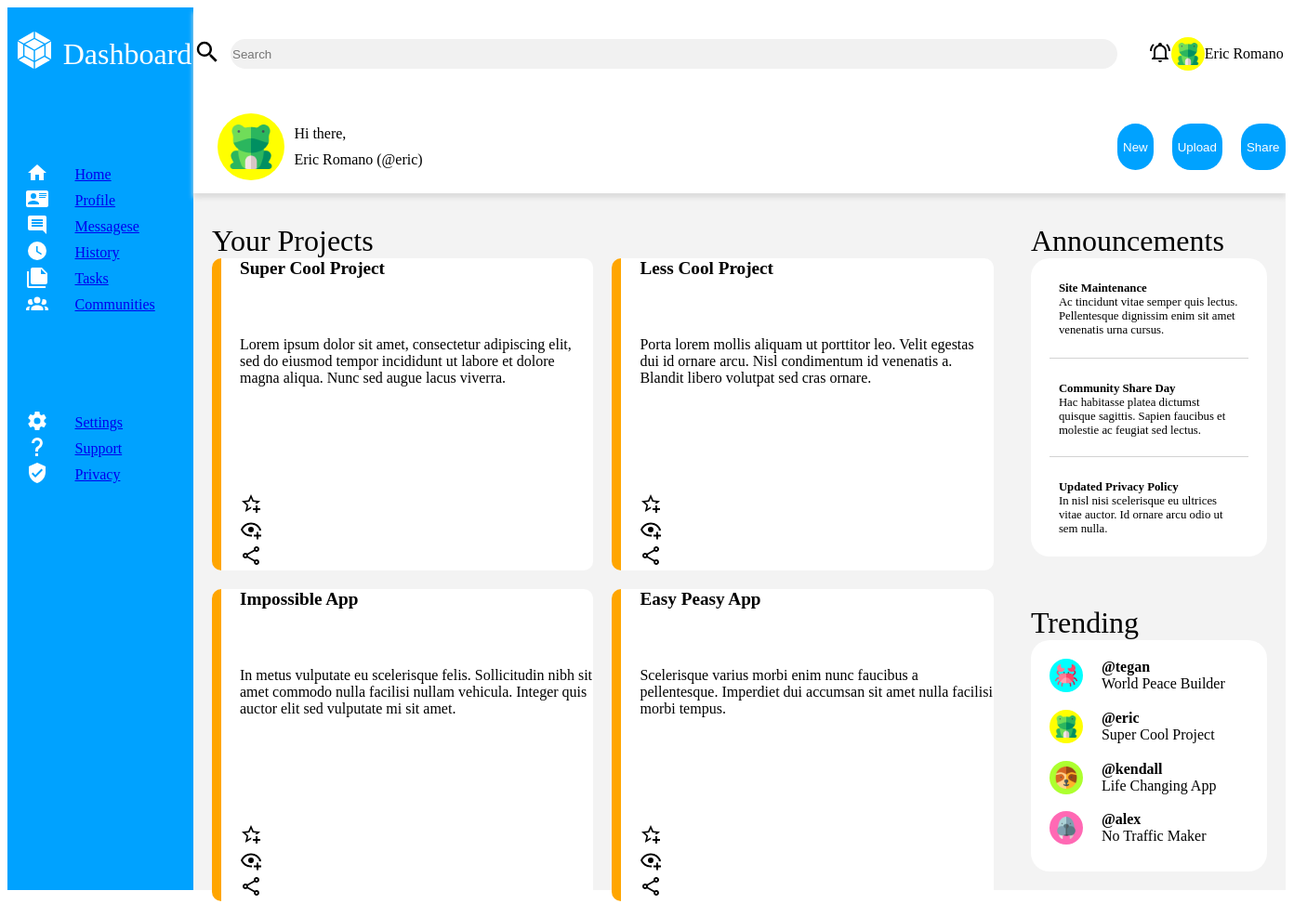
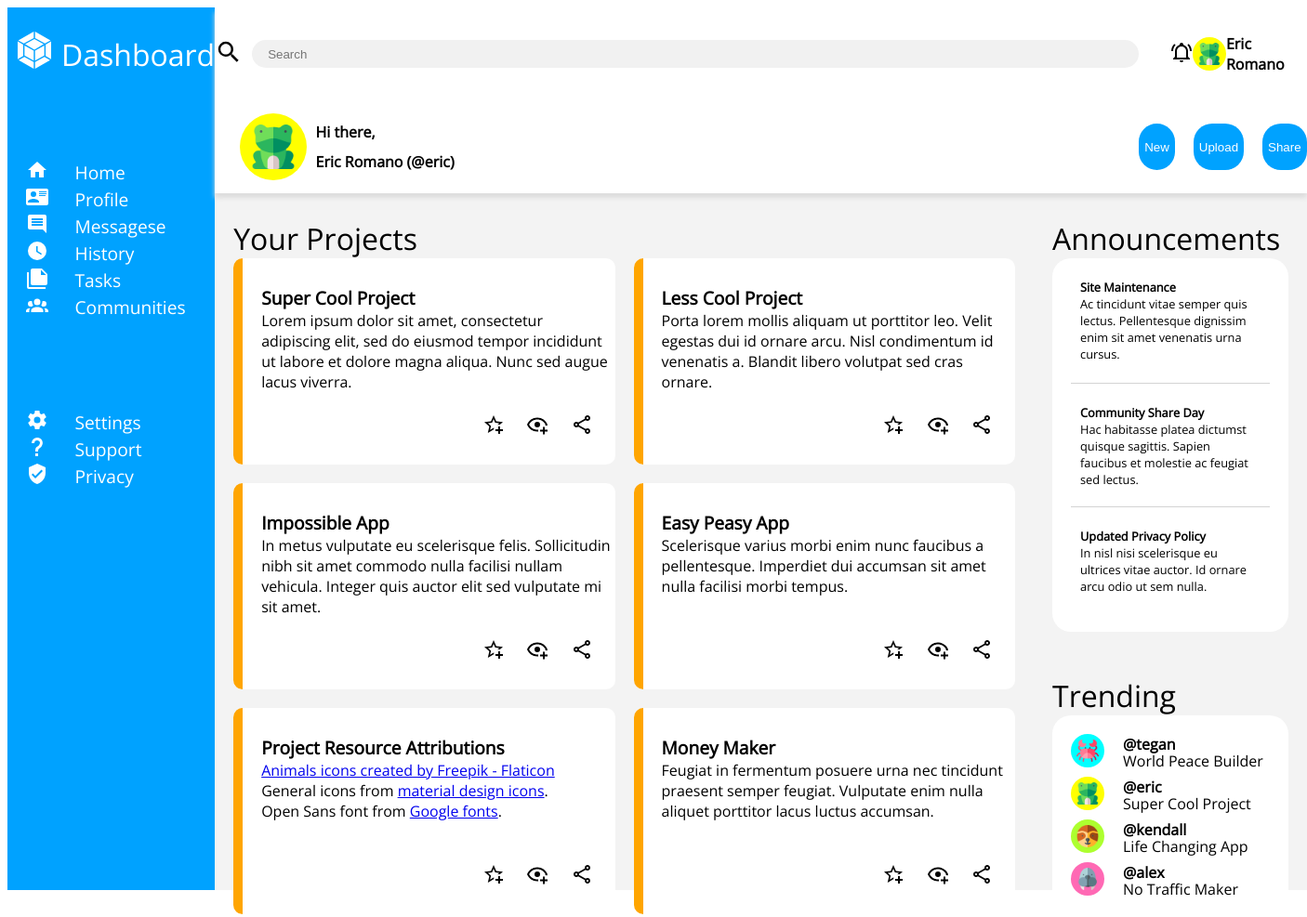
Before and after one commit to ecr1980/admin_dashboard, a plain HTML site: page index.html in a window 1280 px wide. Shown: the top 987 px of the page at 93% size, 1406 px wide, since content can reach past the window. Drawn offline with nearby package versions, Linux system fonts and the light colour scheme.

Commit message:
All styling complete. Font added. Search bar has been modified so that the text box is entirely within the full height portion of the bar. A rounded end has been added to each side to give it the appearance of a rounded bar without the issue of text being written in a place where the height has been shortened.

```diff
--- a/assets/style.css
+++ b/assets/style.css
@@ -1,3 +1,14 @@
+body {
+  font-family: 'Open Sans';
+}
+
+
+.no_link_color {
+  color:inherit;
+  text-decoration: none;
+  font-size: 1.2rem;
+}
+
 .main_page {
   display: grid;
   grid-template-columns: 1fr 6fr;
@@ -54,6 +65,7 @@
   grid-template-rows: 1fr 1fr;
   box-shadow: 0px 5px 5px rgb(221, 221, 221);
   position: relative;
+  font-weight: bold;
 }
 
 .search {
@@ -65,12 +77,31 @@
 }
 
 .search_bar {
-  height: 30px;
-  width: 950px;
-  border-radius: 20px;
+  height: 28px;
+  width: 920px;
   align-self: left;
   background-color: rgb(241, 241, 241);
   border: none;
+}
+
+.search_bar:focus {
+  outline: none;
+}
+
+.search_bar_left {
+  background-color: rgb(241, 241, 241);
+  height: 30px;
+  width: 15px;
+  border-top-left-radius: 15px;
+  border-bottom-left-radius: 15px;
+}
+
+.search_bar_right {
+  background-color: rgb(241, 241, 241);
+  height: 30px;
+  width: 15px;
+  border-top-right-radius: 15px;
+  border-bottom-right-radius: 15px;
 }
 
 .mag {
@@ -79,6 +110,7 @@
 
 .text_box {
   justify-self: left;
+  display: flex;
 }
 
 .notifications {
@@ -95,7 +127,6 @@
   justify-self: center;
   height: 36px;
   width: 36px;
-  background-color: orange;
   border-radius: 20px;
   display: flex;
   justify-content: center;
@@ -115,7 +146,6 @@
   align-self: center;
   height: 72px;
   width: 72px;
-  background-color: orange;
   border-radius: 36px;
   display: flex;
   justify-content: center;
@@ -141,6 +171,10 @@
   border: none;
   background-color: rgb(0, 162, 255);
   color: white;
+}
+
+.button:active {
+  background-color: blue;
 }
 
 .info_sections {
@@ -196,6 +230,26 @@
 .card_title {
   font-size: 1.2rem;
   font-weight: bold;
+  display: flex;
+  flex-direction: column;
+  justify-content: flex-end;
+}
+
+.card_actions {
+  display: grid;
+  grid-template-columns: 5fr 1fr 1fr 1fr;
+}
+
+.star {
+  grid-column: 2 / 3;
+}
+
+.look {
+  grid-column: 3 / 4;
+}
+
+.share {
+  grid-column: 4 / 5;
 }
 
 .announcements {
```
